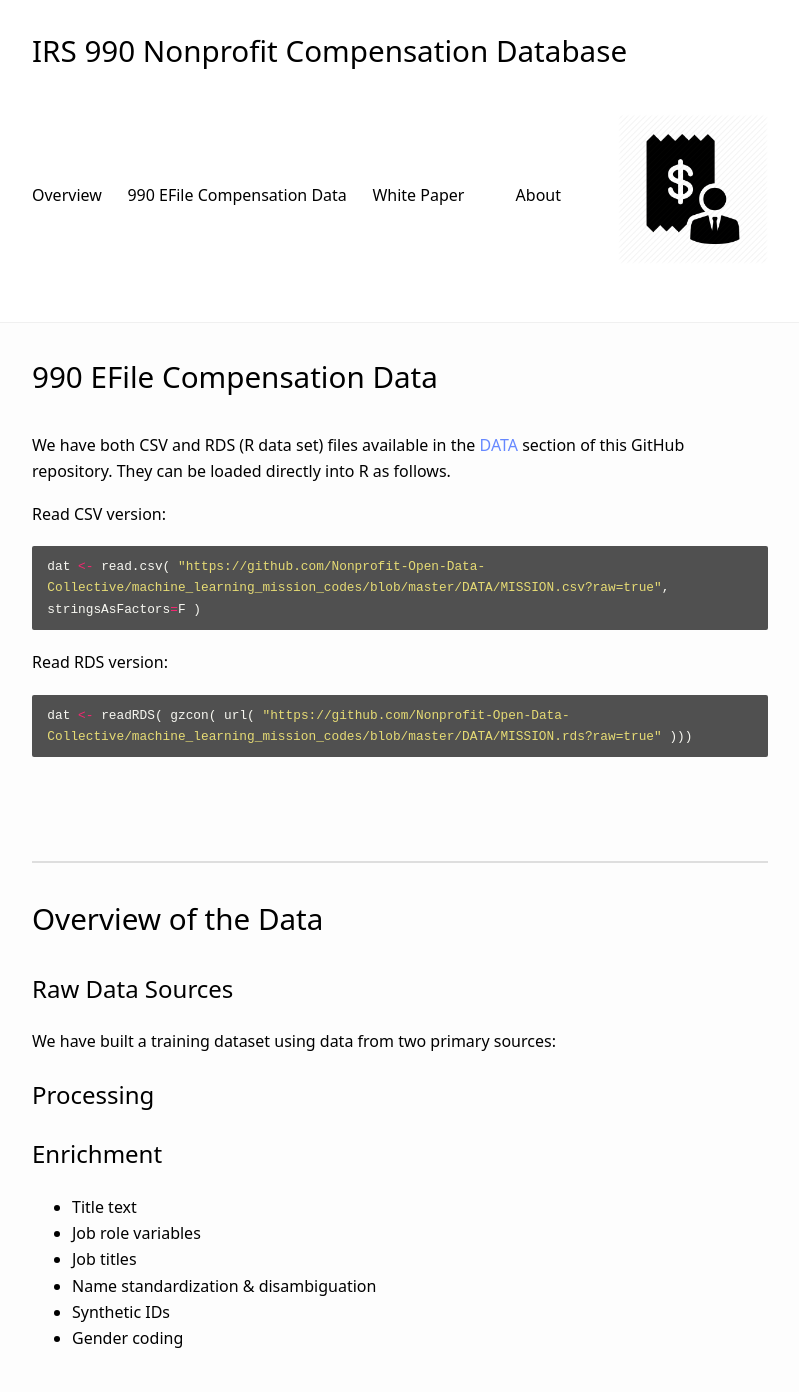
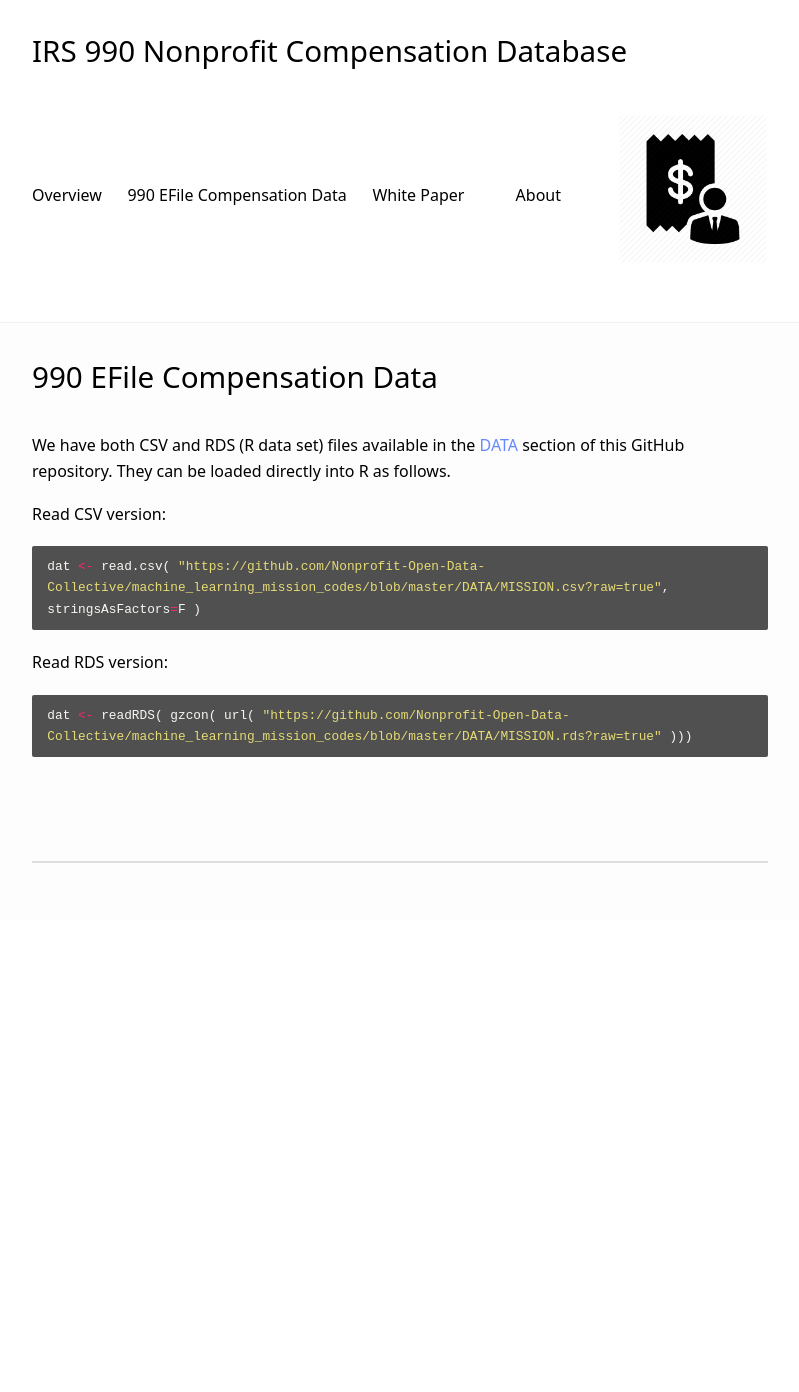
Before and after one commit to Nonprofit-Open-Data-Collective/irs-990-compensation-data, a Jekyll site: the page built from docs/data.md, in a window 1280 px wide. Shown: the whole page, without its empty margins (240-1039 px from the left). Built offline with Jekyll 4.4.1, drawn with Linux system fonts in a browser that asks for light colours; nearby versions of some CDN libraries; our own code applies the rules of GitHub Pages for plain Markdown files; after the commit the page ends 919 px from its top, so only the background shows below that.

Commit message:
Update data.md

```diff
--- a/docs/data.md
+++ b/docs/data.md
@@ -22,21 +22,3 @@ dat <- readRDS( gzcon( url( "https://github.com/Nonprofit-Open-Data-Collective/m
 <br>
 
 -------------------
-
-# Overview of the Data
-
-
-## Raw Data Sources
-
-We have built a training dataset using data from two primary sources:
-
-## Processing
-
-## Enrichment
-
-* Title text
-* Job role variables
-* Job titles
-* Name standardization & disambiguation
-* Synthetic IDs
-* Gender coding
```
